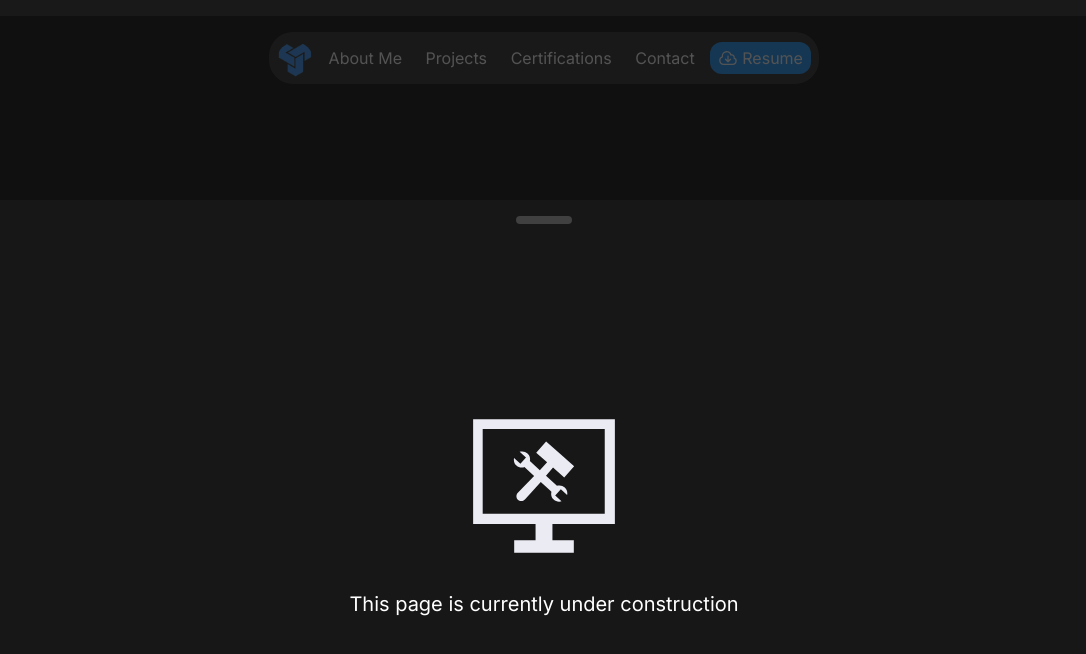
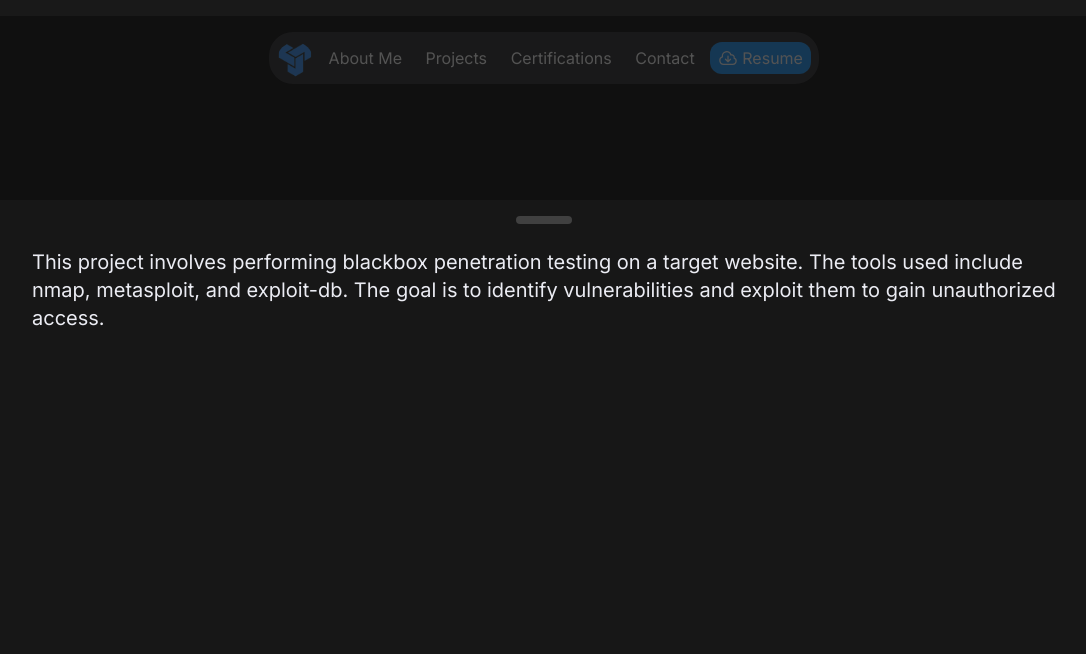
Before and after one commit to LnPaulin/resume_website, a React (Vite) app: page / in a window 1280 px wide. Both pictures are taken after a click on the element 456 px from the left and 2624 px from the top of the page. Shown: the part 2224-2878 px from the top of the page, without its empty margins (96-1182 px from the left). Built offline with nearby package versions, Linux system fonts and the light colour scheme.

Commit message:
added description on projects

```diff
--- a/src/components/Project.tsx
+++ b/src/components/Project.tsx
@@ -11,12 +11,13 @@ interface ProjectProps {
   projectSrc: string;
   projectName: string;
   projectLink: string;
-  githubLink: string,
-  tools: string[],
-  projectShortDesc: string
+  githubLink: string;
+  tools: string[];
+  projectShortDesc: string;
+  projectFullDesc: string;
 }
 
-export function Project({ projectSrc, projectName, projectLink, githubLink, tools, projectShortDesc }: ProjectProps) {
+export function Project({ projectSrc, projectName, projectLink, githubLink, tools, projectShortDesc, projectFullDesc }: ProjectProps) {
   const [isOpen, setIsOpen] = useState(false);
   return (
     <div>
@@ -72,7 +73,7 @@ export function Project({ projectSrc, projectName, projectLink, githubLink, tool
           </p>
         </div>
       </div>
-      <ProjectDetails isOpen={isOpen} setIsOpen={setIsOpen}>
+      <ProjectDetails isOpen={isOpen} setIsOpen={setIsOpen} description={projectFullDesc}> {/* Pass description */}
         <div className="h-full w-full flex flex-col items-center justify-center">
           <svg className="fill-offwhite w-36 h-36" version="1.1" id="Layer_1" xmlns="http://www.w3.org/2000/svg" xmlnsXlink="http://www.w3.org/1999/xlink" viewBox="0 0 256 241" enableBackground="new 0 0 256 241" xmlSpace="preserve"><g id="SVGRepo_bgCarrier" strokeWidth="0"></g><g id="SVGRepo_tracerCarrier" strokeLinecap="round" strokeLinejoin="round"></g><g id="SVGRepo_iconCarrier"> <path d="M254,188V2H2v186h111v29H75v22h106v-22h-38v-29H254z M19,19h217v151H19L19,19z M169.385,132.8 c0.131,1.179,0,2.575-0.306,3.885l-11.131-10.258l-10.04,10.957l11.262,10.214c-1.31,0.437-2.575,0.742-3.885,0.742 c-3.885,0.131-7.203-1.048-10.04-3.623c-2.837-2.706-4.365-5.849-4.496-9.734c0-1.353,0.131-2.881,0.437-4.191l-2.706-2.575 l-16.195-14.798l-27.413,30.207c-1.659,2.226-4.234,3.754-7.203,3.754c-4.802,0-8.687-3.885-8.687-8.687 c0-2.575,1.004-4.933,2.968-6.591l28.461-29.509L93.213,86.835c-1.353,0.611-2.881,0.917-4.191,0.917 c-3.885,0.131-7.203-1.048-10.04-3.623s-4.365-5.718-4.496-9.603c-0.131-1.179,0-2.575,0.306-3.885l11.262,10.214l9.953-10.913 L84.745,59.728c1.179-0.437,2.575-0.742,3.885-0.742c3.885-0.131,7.203,1.048,10.04,3.623c2.837,2.532,4.365,5.849,4.496,9.734 c0.131,1.31,0,2.575-0.306,3.885l17.723,16.238l12.965-14.012l-19.381-17.068l17.592-20.036l49.807,43.826l-17.592,20.036 l-19.905-17.548l-12.528,14.798l19.469,17.81c1.31-0.437,2.575-0.742,3.885-0.742c3.885-0.131,7.203,1.048,10.04,3.623 C167.77,125.685,169.298,128.828,169.385,132.8z"></path> </g></svg>
           <p className="mt-8 text-xl text-center">This page is currently under construction</p>
@@ -88,9 +89,10 @@ interface ProjectDetailsProps {
   isOpen: boolean;
   setIsOpen: Dispatch<SetStateAction<boolean>>;
   children?: ReactNode;
+  description?: string;
 }
 
-const ProjectDetails = ({ isOpen, setIsOpen, children }: ProjectDetailsProps) => {
+const ProjectDetails = ({ isOpen, setIsOpen, children, description }: ProjectDetailsProps) => {
   const [scope, animate] = useAnimate();
   const [drawerRef, { height }] = useMeasure();
 
@@ -157,8 +159,12 @@ const ProjectDetails = ({ isOpen, setIsOpen, children }: ProjectDetailsProps) =>
                 className="h-2 w-14 cursor-grab touch-none rounded-full bg-neutral-700 active:cursor-grabbing"
               ></button>
             </div>
-            <div className="relative z-0 h-full overflow-y-scroll p-4 pt-12">
-              {children}
+            <div className="relative z-0 h-full p-4 pt-12 md:px-16 lg:px-32"> {/* Add responsive padding */}
+              {description ? (
+                <p className="text-offwhite text-xl">{description}</p>
+              ) : (
+                children
+              )}
             </div>
           </motion.div>
         </motion.div>
--- a/src/components/Projects.tsx
+++ b/src/components/Projects.tsx
@@ -1,9 +1,9 @@
 import { Project } from "./Project";
-import password from "../assets/projects/passwords.jpg"
-import seim from "../assets/projects/azure-seim.png"
-import gcp from "../assets/projects/gcp.png"
-import pentest from "../assets/projects/pentest.jpg"
-import apprunner from "../assets/projects/apprunner.webp"
+import password from "../assets/projects/passwords.jpg";
+import seim from "../assets/projects/azure-seim.png";
+import gcp from "../assets/projects/gcp.png";
+import pentest from "../assets/projects/pentest.jpg";
+import apprunner from "../assets/projects/apprunner.webp";
 
 function Projects() {
   return (
@@ -18,13 +18,14 @@ function Projects() {
         <div className="h-1 grow bg-white/20 self-end ml-4 mb-4"></div>
       </div>
       <div className="pt-10 grid grid-cols-1 md:grid-cols-2 gap-8">
-      <Project
+        <Project
           githubLink="https://www.youtube.com/watch?v=qGyFN6I6h-c&t=954s"
           projectName="Blackbox Penetration Testing"
           projectLink="https://www.youtube.com/watch?v=qGyFN6I6h-c&t=954s"
           projectSrc={pentest}
           tools={["nmap", "metasploit", "exploit-db"]}
           projectShortDesc="Performing blackbox penetration testing with only the target website provided."
+          projectFullDesc="This project involves performing blackbox penetration testing on a target website. The tools used include nmap, metasploit, and exploit-db. The goal is to identify vulnerabilities and exploit them to gain unauthorized access."
         />
         <Project
           githubLink="https://github.com/LnPaulin/password_gen"
@@ -33,14 +34,16 @@ function Projects() {
           projectSrc={password}
           tools={["Python", "Django", "Bootstrap"]}
           projectShortDesc="A strong Password Generator."
+          projectFullDesc="PasswordGen is a web application built with Python, Django, and Bootstrap. It generates strong, random passwords to help users enhance their online security. The application allows users to customize the length and complexity of the passwords."
         />
         <Project
           githubLink="https://youtu.be/mTWk9_nRjzg?si=MLBIEWC19UOEe_3j"
           projectName="GCP Loadbalancing"
           projectLink="https://youtu.be/mTWk9_nRjzg?si=MLBIEWC19UOEe_3j"
           projectSrc={gcp}
-          tools={["GCP", "Loadbalancer", "Compute Enging"]}
+          tools={["GCP", "Loadbalancer", "Compute Engine"]}
           projectShortDesc="Implementing Loadbalancing on GCP Compute Engine"
+          projectFullDesc="This project demonstrates how to implement load balancing on Google Cloud Platform's Compute Engine. It covers setting up load balancers, configuring backend services, and ensuring high availability and scalability for web applications."
         />
         <Project
           githubLink="https://medium.com/@tchiofonkwa/deploying-a-django-project-on-aws-with-app-runner-and-a-ci-cd-pipeline-174bec24132fe"
@@ -49,6 +52,7 @@ function Projects() {
           projectSrc={apprunner}
           tools={["Django", "AWS AppRunner", "Amazon RDS PostgreSQL", "Github"]}
           projectShortDesc="Deploying a django app on aws with AWS AppRunner"
+          projectFullDesc="This project involves deploying a Django application on AWS using AWS AppRunner. It includes setting up a CI/CD pipeline, configuring Amazon RDS PostgreSQL for the database, and integrating with GitHub for version control."
         />
         <Project
           githubLink="https://github.com/LnPaulin/Honeypot"
@@ -56,7 +60,8 @@ function Projects() {
           projectLink="https://github.com/LnPaulin/Honeypot"
           projectSrc={seim}
           tools={["Microsoft Sentinel", "KQL", "Virtual Machine", "Azure Function"]}
-          projectShortDesc="Setting up a vulnerable machine on azure and copturing live events"
+          projectShortDesc="Setting up a vulnerable machine on azure and capturing live events"
+          projectFullDesc="HoneyPot is a project that involves setting up a vulnerable machine on Azure and capturing live events using Microsoft Sentinel. It uses KQL for querying logs, Azure Functions for automation, and provides insights into potential security threats."
         />
       </div>
     </div>
```
